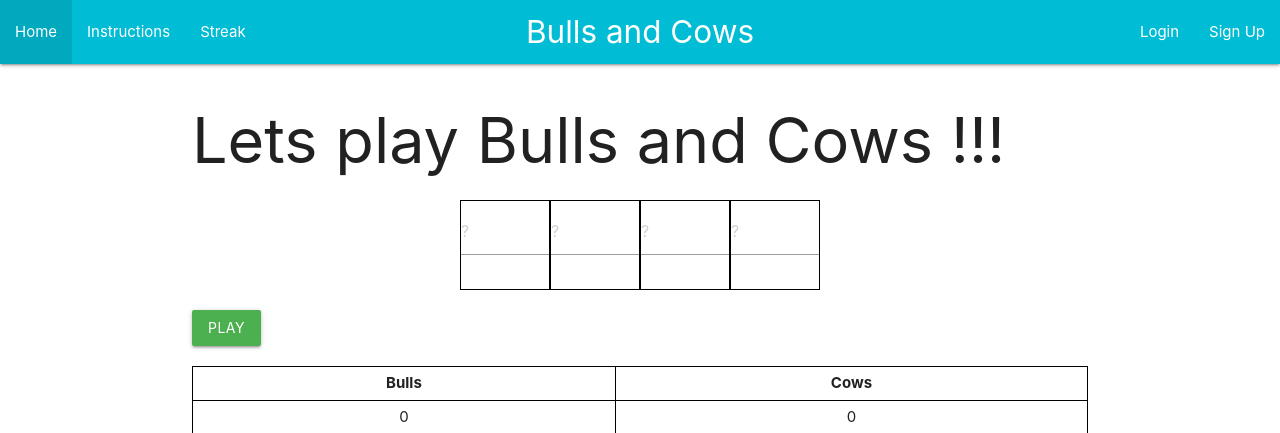
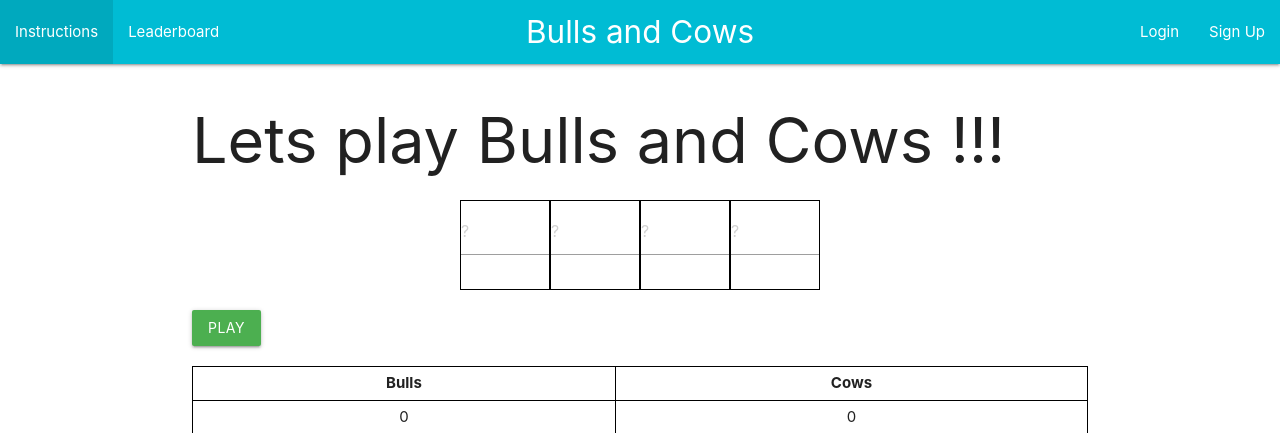
Before and after one commit to Zidane-Timothy/EliteEmployees, a Flask app: page / in a window 1280 px wide. Shown: the top 433 px of the page. Run offline with Flask 3, Linux system fonts and the light colour scheme; parts of the project's set-up code (start-up, migrations or seed data) failed here and were passed over.

Commit message:
updated leaderboard and instruction popup

```diff
--- a/App/templates/layout.html
+++ b/App/templates/layout.html
@@ -89,9 +89,8 @@
 
                 <!-- Left-side navigation links -->
                 <ul class="left">
-                    <li><a href="/">Home</a></li>
                     <li><a href="#" onclick="myFunction()">Instructions</a></li>
-                    <li><a href="#" onclick="showStreak()">Streak</a></li>
+                    <li><a href="#" onclick="showStreak()">Leaderboard</a></li>
                 </ul>
 
                 <!-- Right-side navigation links -->
@@ -113,9 +112,9 @@
             <h2>How to play?</h2>
             <p>You must guess a four digit number </p>
             <p>Bulls = correct digit, correct position</p>
-            <p>Cows = correct code, wrong position</p>
+            <p>Cows = correct digit, wrong position</p>
             {% if not is_authenticated %}
-            <p>You have 6 guesses</p>
+            <p>You have 6 guesses. Good luck!</p>
             <p>Login or Sign Up to keep your streak</p>
             <div>
             <a href="/signup" class="green text-white btn">Sign up</a>
```
